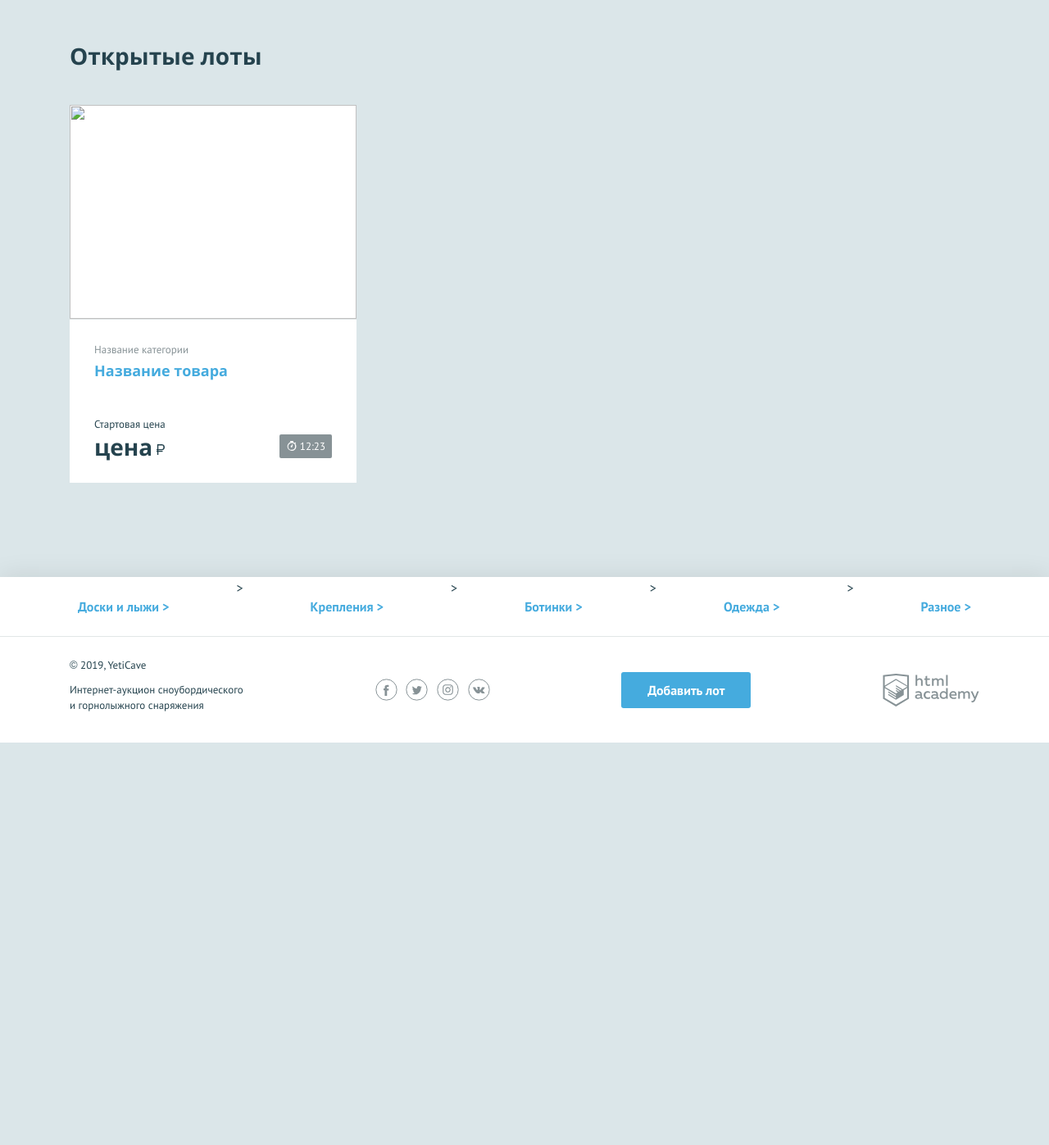
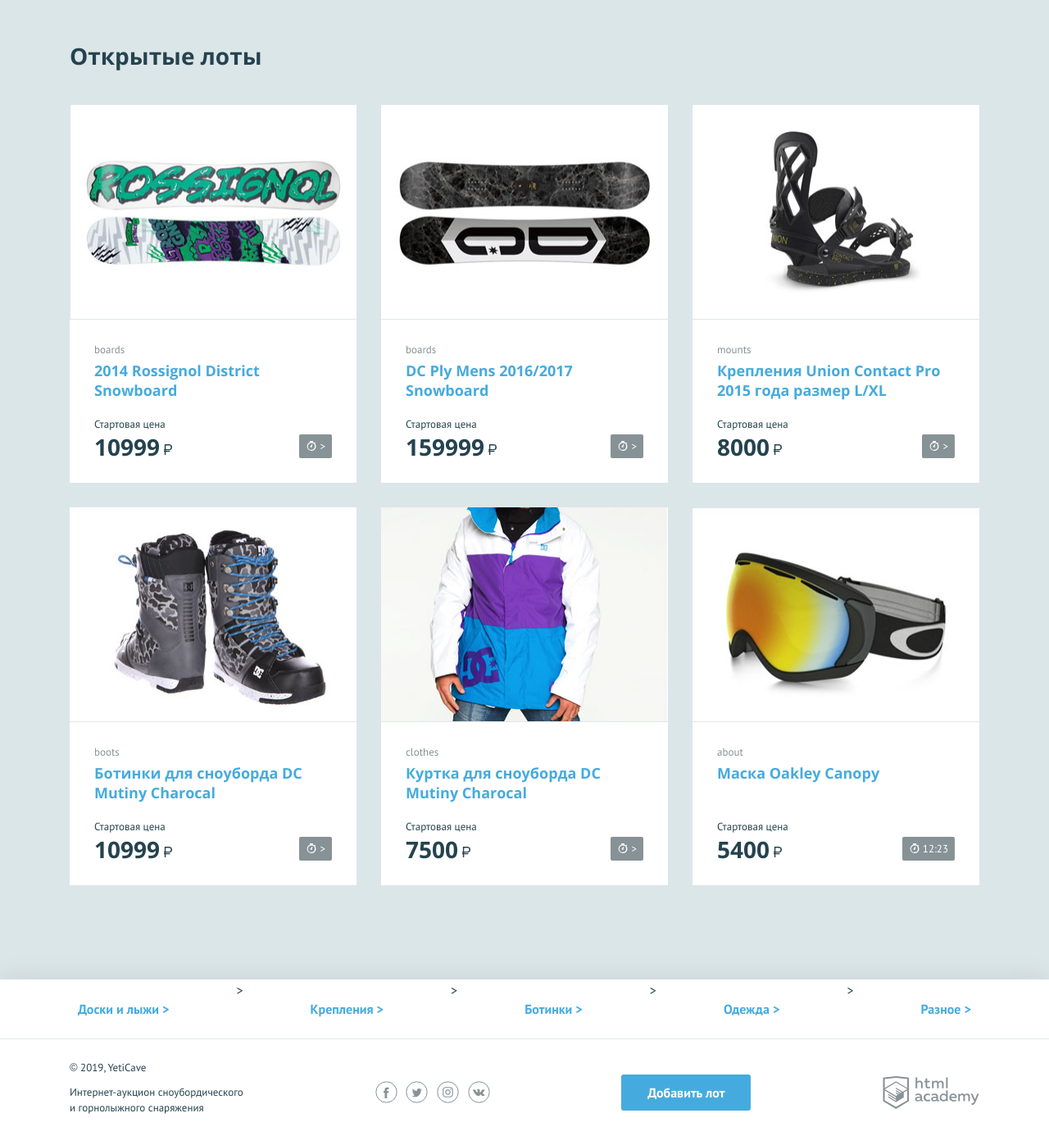
Before and after one commit to ren4in/Izmailov_yeticave, a PHP site: page / in a window 1280 px wide. Shown: the part 579-1976 px from the top of the page at 82% size. Before the commit the page ends 1485 px from the top, so only its background shows below. Run offline with PHP 8.4, Linux system fonts and the light colour scheme.

Commit message:
products

```diff
--- a/index.php
+++ b/index.php
@@ -14,7 +14,7 @@
         "name" => "2014 Rossignol District Snowboard",
         "category" => "boards",
         "price" => 10999,
-    "picture" => "img/lot-1.jpg."
+        "picture" => "img/lot-1.jpg"
 
 
     ],
@@ -22,21 +22,21 @@
         "name" => "DC Ply Mens 2016/2017 Snowboard",
         "category" => "boards",
         "price" => 159999,
-        "picture" => "img/lot-2.jpg."
+        "picture" => "img/lot-2.jpg"
 
     ],
     [
         "name" => "Крепления Union Contact Pro 2015 года размер L/XL",
         "category" => "mounts",
         "price" => 8000,
-    "picture" => "img/lot-3.jpg."
+        "picture" => "img/lot-3.jpg"
 
     ],
     [
         "name" => "Ботинки для сноуборда DC Mutiny Charocal",
         "category" => "boots",
         "price" => 10999,
-        "picture" => "img/lot-4.jpg."
+        "picture" => "img/lot-4.jpg"
 
     ],
 
@@ -44,14 +44,14 @@
         "name" => "Куртка для сноуборда DC Mutiny Charocal",
         "category" => "clothes",
         "price" => 7500,
-        "picture" => "img/lot-5.jpg."
+        "picture" => "img/lot-5.jpg"
 
     ],
     [
         "name" => "Маска Oakley Canopy",
         "category" => "about",
         "price" => 5400,
-        "picture" => "img/lot-6.jpg."
+        "picture" => "img/lot-6.jpg"
 
     ],
 
@@ -134,21 +134,22 @@
             <div class="lots__header">
                 <h2>Открытые лоты</h2>
             </div>
-        <ul class="lots__list">
+            <ul class="lots__list" <?php foreach($Announcement_list as $key => $value ): ?>>
                 <!--заполните этот список из массива с товарами-->
                 <li class="lots__item lot">
                     <div class="lot__image">
-                    <img src="" width="350" height="260" alt="">
+                        <img src=<?php echo $value['picture']; ?> width="350" height="260" alt="">
                     </div>
                     <div class="lot__info">
-                    <span class="lot__category">Название категории</span>
-                    <h3 class="lot__title"><a class="text-link" href="pages/lot.html">Название товара</a></h3>
+                        <span class="lot__category"><?php echo $value['category'] ?> </span>
+                        <h3 class="lot__title"><a class="text-link" href="pages/lot.html"> <?php echo $value['name']; ?> </a></h3>
                         <div class="lot__state">
                             <div class="lot__rate">
                                 <span class="lot__amount">Стартовая цена</span>
-                            <span class="lot__cost">цена<b class="rub">р</b></span>
+                                <span class="lot__cost"> <?php echo $value['price']; ?><b class="rub">р</b></span>
                             </div>
                             <div class="lot__timer timer">
+                                <?php endforeach; ?>
                                 12:23
                             </div>
                         </div>
```
Lines whose indentation alone changed are shown as unchanged.
